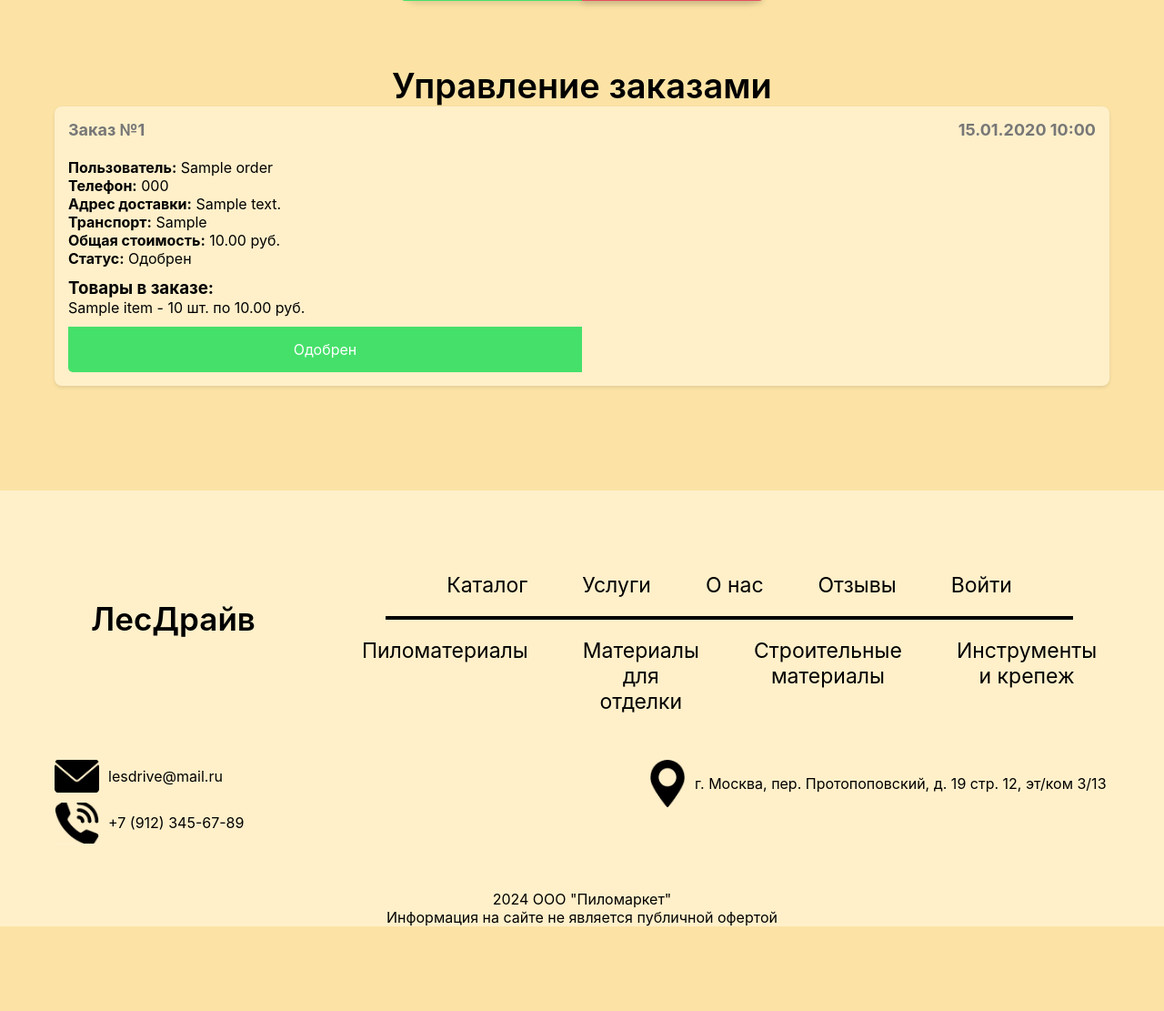
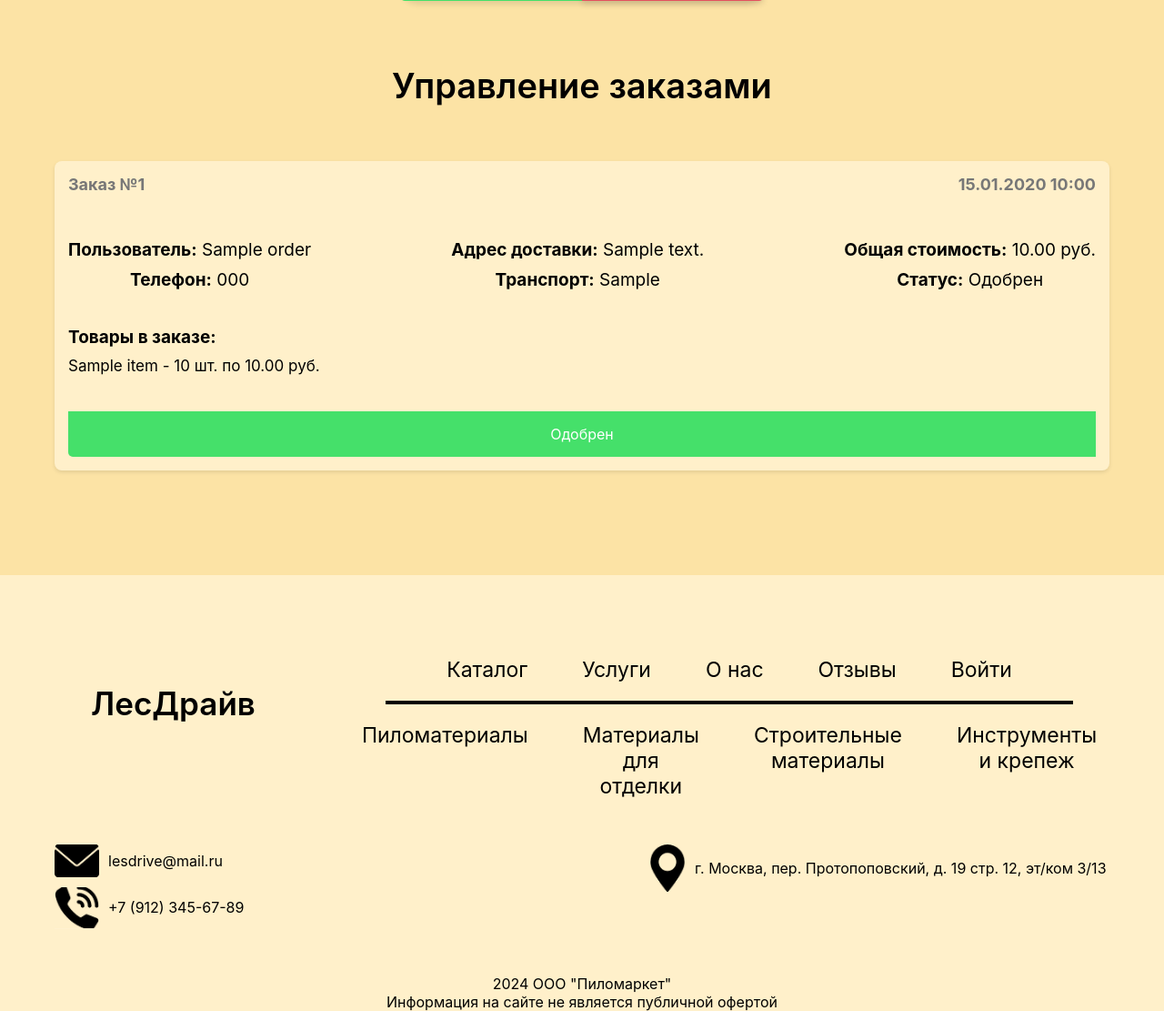
Before and after one commit to EvdokimenkoAndrey/LesDrive, a PHP site: page /admin.php in a window 1280 px wide. Shown: the part 2219-3330 px from the top of the page at 91% size. Before the commit the page ends 3237 px from the top, so only its background shows below. Run offline with PHP 8.4, Linux system fonts and the light colour scheme; the visitor is signed in with stand-in values (Sample User, id 1); tables that the repository leaves empty or names only in its code hold one stand-in row (values such as "Sample post"); some web fonts are replaced.

Commit message:
Заказы у админа

```diff
--- a/admin.php
+++ b/admin.php
@@ -180,6 +180,7 @@ if ($_SERVER['REQUEST_METHOD'] === 'POST') {
 ?>
 <!DOCTYPE html>
 <html lang="en">
+
 <head>
     <meta charset="UTF-8">
     <meta name="viewport" content="width=device-width, initial-scale=1.0">
@@ -188,6 +189,7 @@ if ($_SERVER['REQUEST_METHOD'] === 'POST') {
     <link rel="icon" href="images/logo.png">
     <title>Личный кабинет</title>
 </head>
+
 <body>
     <div class="create-line">
         <header style="box-shadow:0px 4px 6px rgba(0, 0, 0, 0.1)" class="header-admin">
@@ -351,22 +353,28 @@ if ($_SERVER['REQUEST_METHOD'] === 'POST') {
         <!-- Новый блок: Управление заказами -->
         <div class="admin-orders">
             <h1 class="zagolovok-offers">Управление заказами</h1>
+            <div class="all-admin-orders">
             <?php if (empty($orders)): ?>
                 <p style="text-align: center; color: #777;">Нет заказов для обработки.</p>
             <?php else: ?>
                 <?php foreach ($orders as $order): ?>
-                    <div class="order-card">
+                    <div class="order-card order-card-admin">
                         <div class="order-header">
                             <span>Заказ №<?= htmlspecialchars($order['order_id']) ?></span>
                             <span><?= htmlspecialchars(date('d.m.Y H:i', strtotime($order['created_at']))) ?></span>
                         </div>
                         <div class="order-details">
-                            <p><strong>Пользователь:</strong> <?= htmlspecialchars($order['name']) ?></p>
-                            <p><strong>Телефон:</strong> <?= htmlspecialchars($order['phone']) ?></p>
-                            <p><strong>Адрес доставки:</strong> <?= htmlspecialchars($order['address']) ?></p>
-                            <p><strong>Транспорт:</strong> <?= htmlspecialchars($order['transport']) ?></p>
-                            <p><strong>Общая стоимость:</strong> <?= htmlspecialchars(number_format($order['total_price'], 2)) ?> руб.</p>
-                            <p><strong>Статус:</strong>
+                            <div class="info_orders">
+                            <p class="order_items"><strong>Пользователь:</strong> <?= htmlspecialchars($order['name']) ?></p>
+                            <p class="order_items"><strong>Телефон:</strong> <?= htmlspecialchars($order['phone']) ?></p>
+                            </div>
+                            <div class="info_orders">
+                            <p class="order_items"><strong>Адрес доставки:</strong> <?= htmlspecialchars($order['address']) ?></p>
+                            <p class="order_items"><strong>Транспорт:</strong> <?= htmlspecialchars($order['transport']) ?></p>
+                            </div>
+                            <div class="info_orders">
+                            <p class="order_items"><strong>Общая стоимость:</strong> <?= htmlspecialchars(number_format($order['total_price'], 2)) ?> руб.</p>
+                            <p class="order_items"><strong>Статус:</strong>
                                 <?php if ($order['is_approved'] == 0): ?>
                                     В обработке
                                 <?php elseif ($order['is_approved'] == 1): ?>
@@ -375,10 +383,11 @@ if ($_SERVER['REQUEST_METHOD'] === 'POST') {
                                     Отклонен
                                 <?php endif; ?>
                             </p>
+                            </div>
                         </div>
-                        <div class="order-items">
-                            <h3>Товары в заказе:</h3>
-                            <ul>
+                        <div class="order-items order-items-admin">
+                            <h3 class="order_items">Товары в заказе:</h3>
+                            <ul class="order-items-admin">
                                 <?php foreach ($order['items'] as $item): ?>
                                     <li>
                                         <?= htmlspecialchars($item['product_name']) ?> -
@@ -399,7 +408,7 @@ if ($_SERVER['REQUEST_METHOD'] === 'POST') {
                                     <button type="submit" name="reject_order" class="bttn-delete">Отказаться</button>
                                 </form>
                             <?php elseif ($order['is_approved'] == 1): ?>
-                                <span class="approved-badge">Одобрен</span>
+                                <span class="approved-badge approved-badge-orders">Одобрен</span>
                             <?php else: ?>
                                 <span class="rejected-badge">Отклонен</span>
                             <?php endif; ?>
@@ -407,6 +416,7 @@ if ($_SERVER['REQUEST_METHOD'] === 'POST') {
                     </div>
                 <?php endforeach; ?>
             <?php endif; ?>
+            </div>
         </div>
         </main>
         <footer style="margin-top: 100px;">
@@ -452,4 +462,5 @@ if ($_SERVER['REQUEST_METHOD'] === 'POST') {
         <script src="upload-image.js"></script>
         <script src="custom-upload.js"></script>
 </body>
+
 </html>
--- a/login_register.css
+++ b/login_register.css
@@ -596,6 +596,38 @@ select {
 .pickup-map .address:hover {
     text-decoration: underline;
 }
+.admin-orders {
+    display: flex;
+    flex-direction: column;
+    gap: 60px;
+}
+.order-details {
+    display: flex;
+    flex-direction: row;
+    justify-content: space-between;
+    gap: 15px;
+}
+.info_orders {
+    display: flex;
+    flex-direction: column;
+    align-items: center;
+    gap: 10px;
+}
+.order-card-admin {
+    gap: 40px;
+}
+.order-items-admin {
+    display: flex;
+    flex-direction: column;
+    gap: 10px;
+    font-size: 17px;
+}
+.approved-badge-orders {
+    width: 100%;
+}
+.order_items {
+    font-size: 19px;
+}
   /* .place-order-button:hover {
     background-color: #dabf7a;
   } */
```
